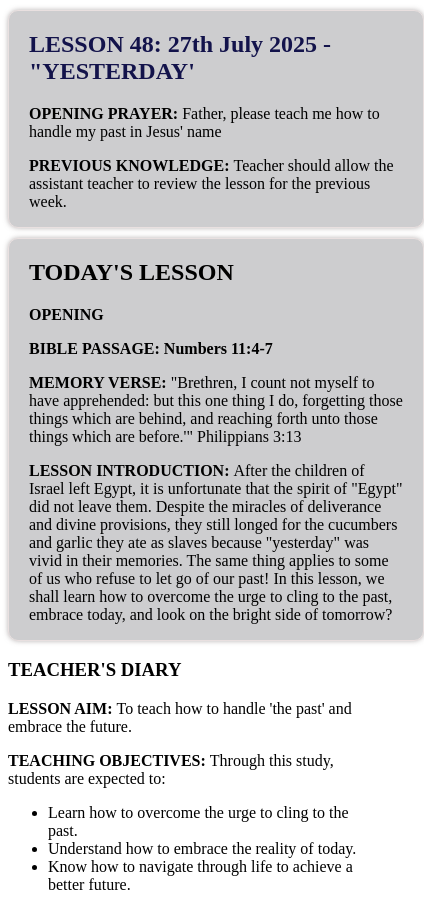
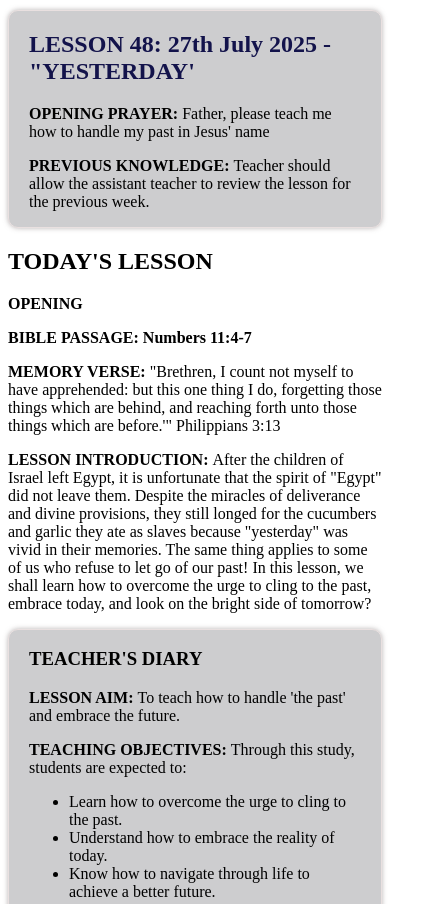
Before and after one commit to Beyondbay/git-test, a plain HTML site: page content/lesson-48.html in a window 390 px wide. Shown: the top 904 px of the page, 424 px wide, since content can reach past the window. Drawn offline with Linux system fonts and the light colour scheme.

Commit message:
width set to 100% was making it tilt to right side on phone now removed

```diff
--- a/style.css
+++ b/style.css
@@ -9,7 +9,7 @@ em{
     color:blue;
     font-size: 0.8em;
 }
-.header, .introduction, .lessons{
+.header, .intro, .teacher, .lessons{
     position: relative;
     background-color: rgb(205, 205, 207);
     margin: 10px 0;
@@ -17,7 +17,6 @@ em{
     border: 1px solid rgb(233, 224, 224);
     border-radius: 10px;
     box-shadow: 0 0 5px rgba(115, 105, 105, 0.5);
-    width: 100%;
     overflow: hidden;
 }
 .background {
```
Also changed, not shown: content/the_prophet.html (+3 -3 lines).
